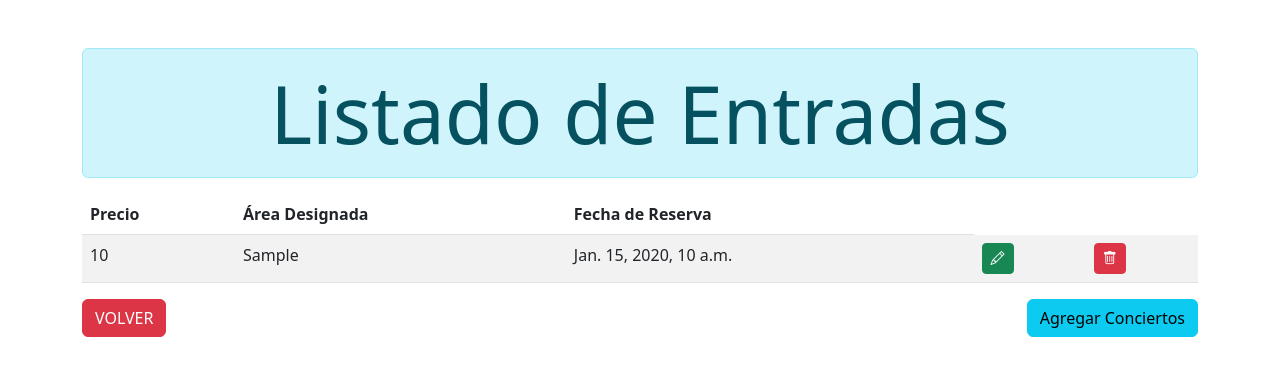
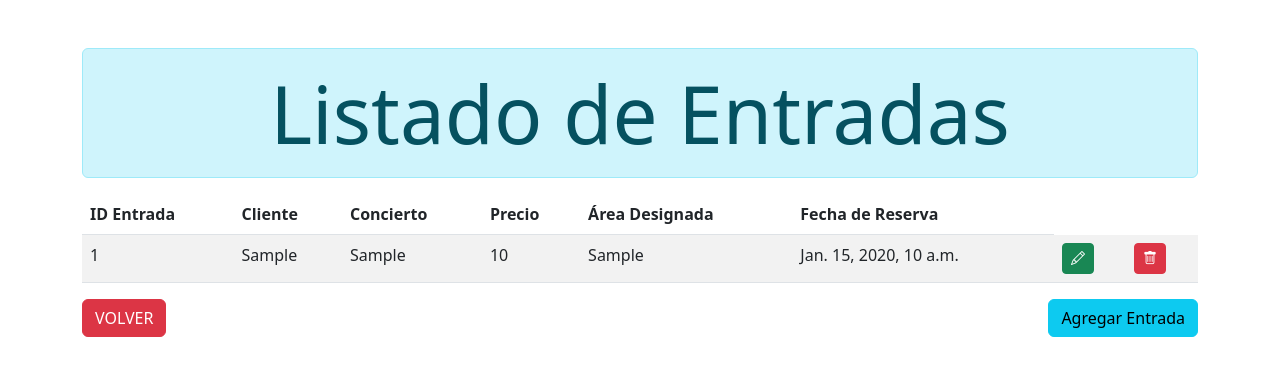
Before and after one commit to WillyBownL/BackEnd_Eva3, a Django app: template Entrada/templates/appEntrada/listadoEntrada.html in a window 1280 px wide. Shown: the top 376 px of the page. Run offline with Django 3.2, Linux system fonts and the light colour scheme; the template is opened without the code that fills it: most values are stand-ins (such as "Sample title", 1, 10 or a date in 2020).

Commit message:
entrada
listado+agregar

```diff
--- a/Entrada/templates/appEntrada/listadoEntrada.html
+++ b/Entrada/templates/appEntrada/listadoEntrada.html
@@ -15,6 +15,9 @@
     <table class="table table-striped table-inverse table-responsive">
         <thead class="thead-inverse">
             <tr>
+                <th>ID Entrada</th>
+                <th>Cliente</th>
+                <th>Concierto</th>
                 <th>Precio</th>
                 <th>Área Designada</th>
                 <th>Fecha de Reserva</th>
@@ -22,6 +25,9 @@
         <tbody>
             {% for entrada in entradas %}
             <tr>
+                <td>{{ entrada.id }}</td>
+                <td>{{ entrada.id_cliente }}</td>
+                <td>{{ entrada.id_concierto }}</td>
                 <td>{{ entrada.precio }}</td>
                 <td>{{ entrada.areaDesignada }}</td>
                 <td>{{ entrada.fechaReserva }}</td>
@@ -41,6 +47,6 @@
     {% endif %}
 
     <a href="/Entrada" class="btn btn-danger">VOLVER</a>
-    <a href="/Concierto/agregarConcierto" class="btn btn-info float-end">Agregar Conciertos</a>
+    <a href="/Entrada/agregarEntrada" class="btn btn-info float-end">Agregar Entrada</a>
 </body>
 </html>
```
Also changed, not shown: Entrada/templates/appEntrada/agregarEntrada.html (added, +22 -0 lines).
